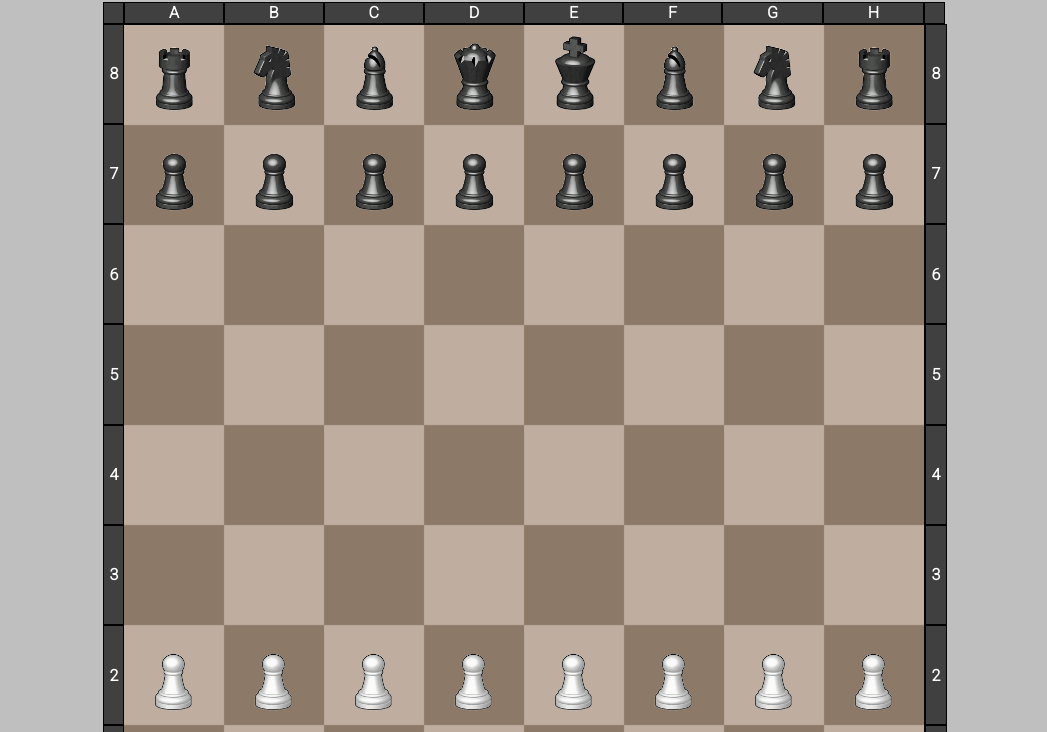
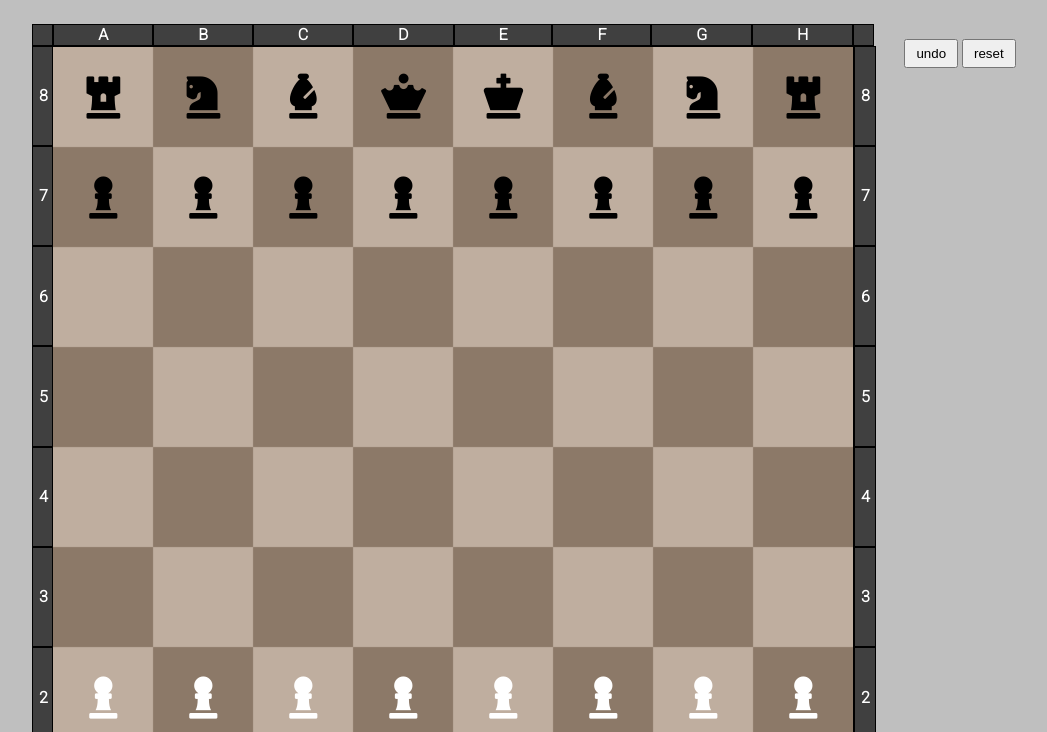
Before and after one commit to 23nith/Chess-Functional, a plain HTML site: page chess-functional/index.html in a window 1280 px wide. Shown: the part 79-811 px from the top of the page, without its empty margins (116-1163 px from the left). Drawn offline with Linux system fonts and the light colour scheme.

Commit message:
moved buttons to the side

```diff
--- a/chess-functional/app.js
+++ b/chess-functional/app.js
@@ -84,9 +84,8 @@ async function drawGrid(col, row, _fen){
 
                 // grid[gridCounter].innerHTML = `<i ${capital ? 'draggable="true"' : ""} ${capital ? 'ondragstart="drag(event)"' : ""} class="${piece.generatePiece(fenArr[i]).icon}" id="${piece.generatePiece(fenArr[i]).code}-${i}" ></i>`;
                 let theId = (piece.generatePiece(fenArr[i]).code == "k" || piece.generatePiece(fenArr[i]).code == "K")? piece.generatePiece(fenArr[i]).code : `${piece.generatePiece(fenArr[i]).code}-${i}`;
-                // grid[gridCounter].innerHTML = `<i ${capital ? 'draggable="true"' : ""} ${capital ? 'ondragstart="drag(event)"' : ""} class="${piece.generatePiece(fenArr[i]).icon}" id="${theId}" ></i>`;
-                // <img src="./Chess_Pieces/Bishop-White.gif" alt="" style="height: 90px; width: auto">
-                grid[gridCounter].innerHTML = `<img src=${piece.generatePiece(fenArr[i]).img} style="height: ${piecesHeight}; width: auto" ${capital ? 'draggable="true"' : ""} ${capital ? 'ondragstart="drag(event)"' : ""} class="${piece.generatePiece(fenArr[i]).icon}" id="${theId}" />`;
+                grid[gridCounter].innerHTML = `<i ${capital ? 'draggable="true"' : ""} ${capital ? 'ondragstart="drag(event)"' : ""} class="${piece.generatePiece(fenArr[i]).icon}" id="${theId}" ></i>`;
+                // grid[gridCounter].innerHTML = `<img src=${piece.generatePiece(fenArr[i]).img} style="height: ${piecesHeight}; width: auto" ${capital ? 'draggable="true"' : ""} ${capital ? 'ondragstart="drag(event)"' : ""} class="${piece.generatePiece(fenArr[i]).icon}" id="${theId}" />`;
                 if (character == character.toUpperCase()){
                     grid[gridCounter].children[0].classList.add("lightPiece")
                 }else{
--- a/chess-functional/index.html
+++ b/chess-functional/index.html
@@ -53,7 +53,7 @@
             <button class="promotion-white-knight">Knight</button>
         </div>
     </div>
-
+    <div class="outer-container" style="display: flex; flex-direction: row;">
         <div class="wrapper-2">
             <div class="wrapper-3">
                 <div class="corner"></div>
@@ -107,6 +107,16 @@
                 <div class="corner"></div>
             </div>
         </div>
+        <div style="margin-left: 30px">
+            <button type="submit"
+                onclick="undo()"
+                id="reset">undo</button>
+            <button type="submit"
+                onclick="reset()"
+                id="reset">reset</button>
+            <!-- <button type="submit" onclick="displayFEN()" id="getFen">get FEN</button> -->
+        </div>
+    </div>
 
     <div class="promotion-choices-black">
         <button class="promotion-black-queen">Queen</button>
@@ -122,15 +132,14 @@
     </div>
 
     <div class="white-captured"></div>
-    <div>
+    <!-- <div>
         <button type="submit"
             onclick="undo()"
             id="reset">undo</button>
         <button type="submit"
             onclick="reset()"
             id="reset">reset</button>
-        <!-- <button type="submit" onclick="displayFEN()" id="getFen">get FEN</button> -->
-    </div>
+    </div> -->
 
     <div class="fen-info">
         <p class="fen-display">
--- a/chess-functional/style.css
+++ b/chess-functional/style.css
@@ -105,7 +105,9 @@ p {
 
 .checkInfo {
     font-size: 25px;
-    color: white;
+    color: black;
+    margin: 0 30px;
+    font-size: 50px;
 }
 
 .wrapper-1{
```
Lines whose indentation alone changed are shown as unchanged.
